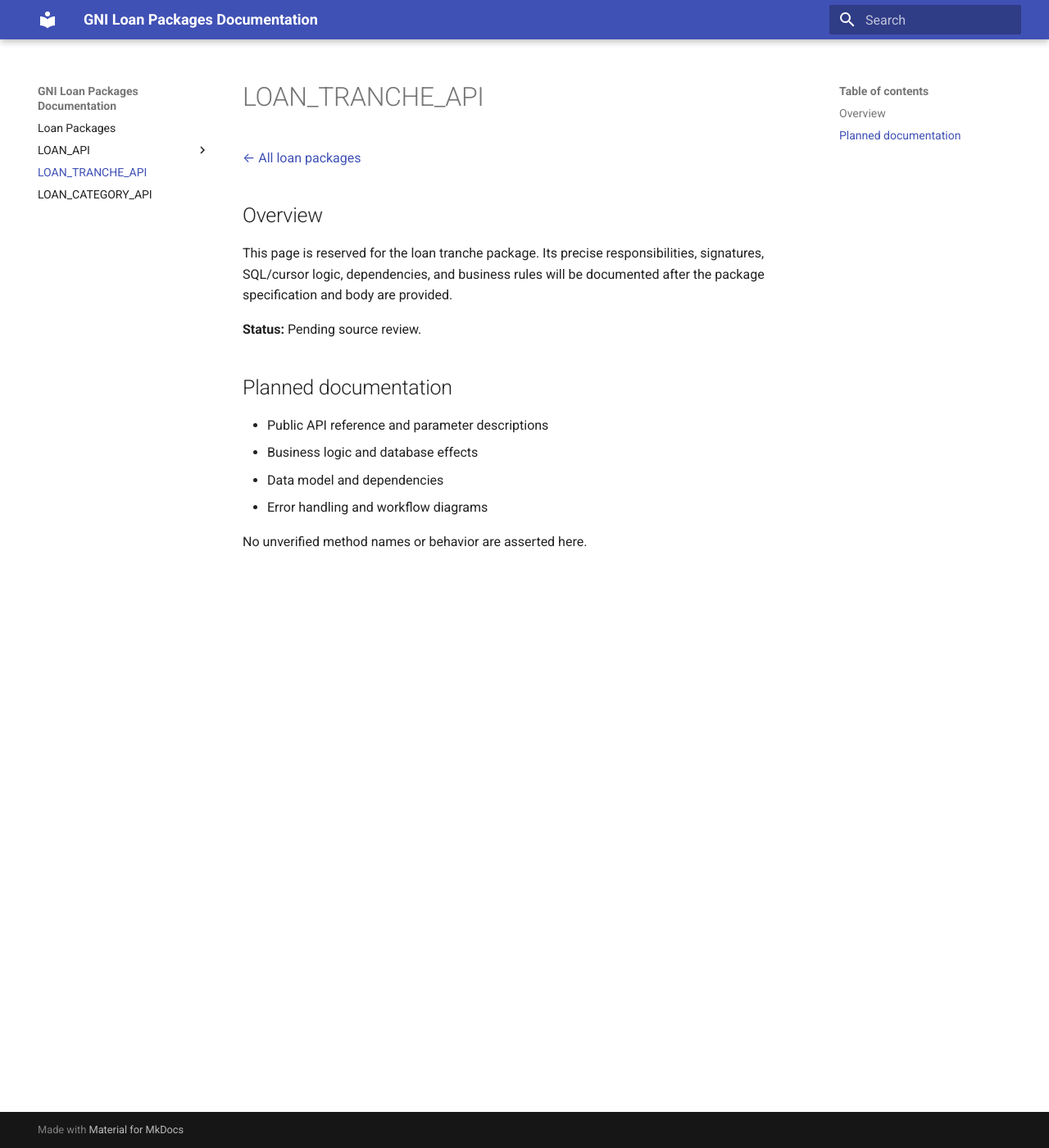
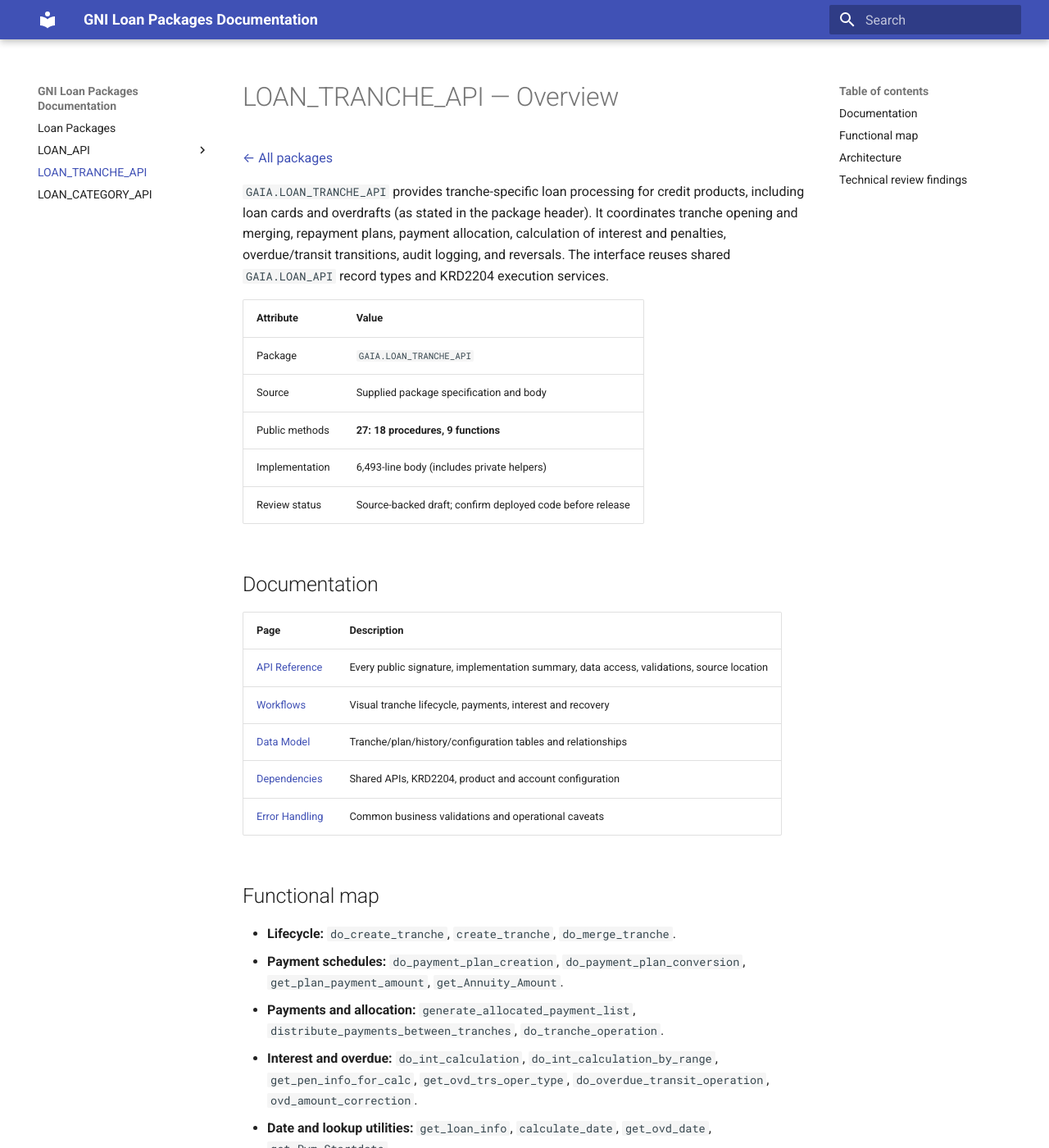
Before and after one commit to SadayCb/gni-documentation-poc8.0, an MkDocs documentation site: the page built from docs/loan-tranche-api.md, in a window 1280 px wide and 1400 px high. Shown: the whole window at 82% size. Built offline with MkDocs 1.6.1 and Material for MkDocs 9.7.7, drawn with Linux system fonts in a browser that asks for light colours; some of the changed text lies outside the part shown.

Commit message:
docs(tranche): publish overview

````diff
--- a/docs/loan-tranche-api.md
+++ b/docs/loan-tranche-api.md
@@ -1,18 +1,55 @@
-# LOAN_TRANCHE_API
+# LOAN_TRANCHE_API — Overview
 
-[← All loan packages](index.md)
+[← All packages](index.md)
 
-## Overview
+`GAIA.LOAN_TRANCHE_API` provides tranche-specific loan processing for credit products, including loan cards and overdrafts (as stated in the package header). It coordinates tranche opening and merging, repayment plans, payment allocation, calculation of interest and penalties, overdue/transit transitions, audit logging, and reversals. The interface reuses shared `GAIA.LOAN_API` record types and KRD2204 execution services.
 
-This page is reserved for the loan tranche package. Its precise responsibilities, signatures, SQL/cursor logic, dependencies, and business rules will be documented after the package specification and body are provided.
+| Attribute | Value |
+|---|---|
+| Package | `GAIA.LOAN_TRANCHE_API` |
+| Source | Supplied package specification and body |
+| Public methods | **27: 18 procedures, 9 functions** |
+| Implementation | 6,493-line body (includes private helpers) |
+| Review status | Source-backed draft; confirm deployed code before release |
 
-**Status:** Pending source review.
+## Documentation
 
-## Planned documentation
+| Page | Description |
+|---|---|
+| [API Reference](loan-tranche-api-reference.md) | Every public signature, implementation summary, data access, validations, source location |
+| [Workflows](loan-tranche-workflows.md) | Visual tranche lifecycle, payments, interest and recovery |
+| [Data Model](loan-tranche-data-model.md) | Tranche/plan/history/configuration tables and relationships |
+| [Dependencies](loan-tranche-dependencies.md) | Shared APIs, KRD2204, product and account configuration |
+| [Error Handling](loan-tranche-error-handling.md) | Common business validations and operational caveats |
 
-- Public API reference and parameter descriptions
-- Business logic and database effects
-- Data model and dependencies
-- Error handling and workflow diagrams
+## Functional map
 
-No unverified method names or behavior are asserted here.
+- **Lifecycle:** `do_create_tranche`, `create_tranche`, `do_merge_tranche`.
+- **Payment schedules:** `do_payment_plan_creation`, `do_payment_plan_conversion`, `get_plan_payment_amount`, `get_Annuity_Amount`.
+- **Payments and allocation:** `generate_allocated_payment_list`, `distribute_payments_between_tranches`, `do_tranche_operation`.
+- **Interest and overdue:** `do_int_calculation`, `do_int_calculation_by_range`, `get_pen_info_for_calc`, `get_ovd_trs_oper_type`, `do_overdue_transit_operation`, `ovd_amount_correction`.
+- **Date and lookup utilities:** `get_loan_info`, `calculate_date`, `get_ovd_date`, `get_Pym_Startdate`.
+- **Audit and reversal:** `create_tranche_history`, `table_log_operation`, `delete_tranche`, `do_delete_operation`.
+- **Integration and integrity:** `apex_krd2204_2_view`, `get_plan_error`, `do_plan_control`.
+
+## Architecture
+
+```mermaid
+flowchart TD
+  A[APEX and services] --> T[LOAN_TRANCHE_API]
+  T --> L[Tranche creation and merge]
+  T --> P[Plans and payment allocation]
+  T --> C[Interest and overdue movements]
+  T --> R[History and validation]
+  T --> X[LOAN_API and KRD2204 APIs]
+  L --> D[(Tranche master and schedules)]
+  P --> D
+  C --> D
+  R --> D
+```
+
+## Technical review findings
+
+- The supplied body appears to declare `l_loan_tranche_list` twice inside `do_create_tranche` (lines 976–977). Confirm compilation in the actual schema; no source code was altered.
+- `prepare_loans_for_ovd_trs`, `update_payment_plan`, `pen_main_correction`, `apex_krd2204_2_pivot_view`, and `get_loan_sche_info` are private to the body rather than public API declarations.
+- Account-type and schedule processing relies on configuration and on shared `LOAN_API`; workflows should not be treated as a standalone transaction guarantee.
````
